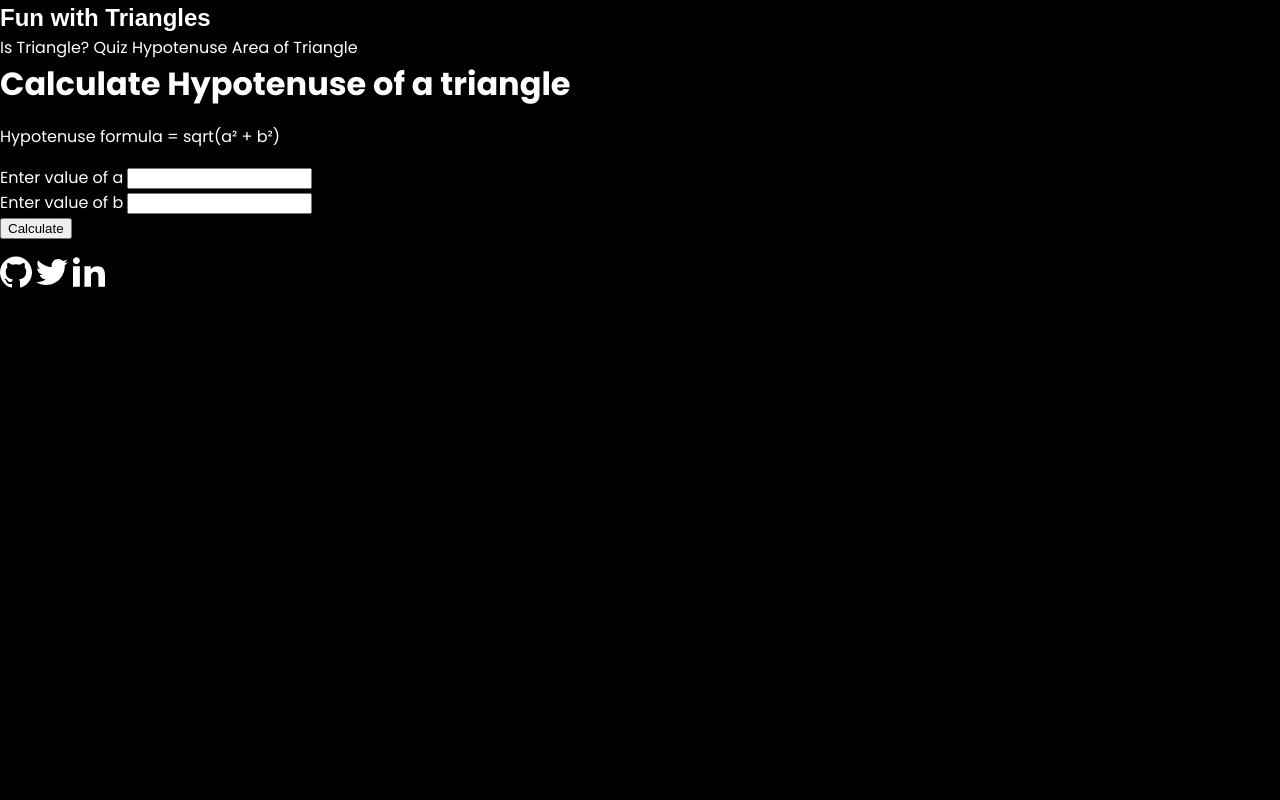
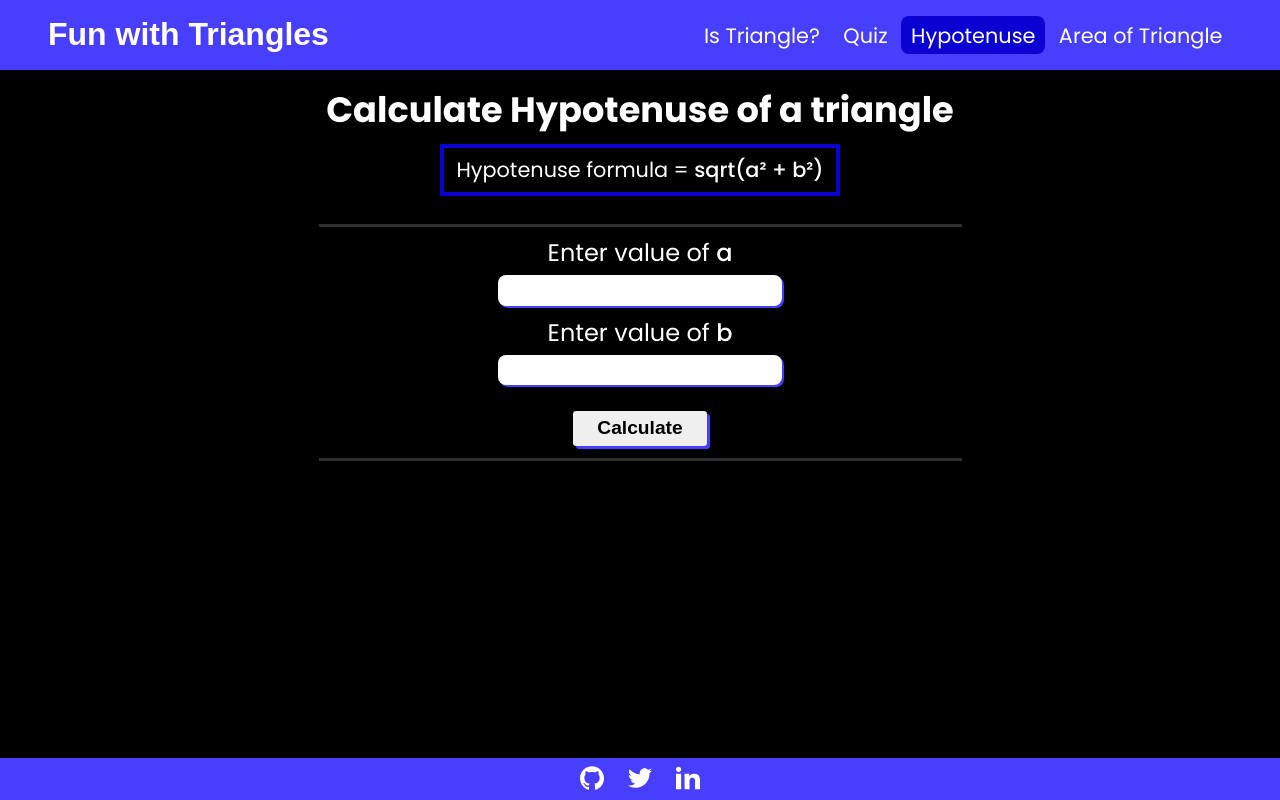
Before and after one commit to abhishekY495/fun-with-triangles, a plain HTML site: page pages/hypotenuse/hypotenuse.html in a window 1280 px wide. Drawn offline with Linux system fonts and the light colour scheme; a web font is replaced by a local one.

Commit message:
Added styling

```diff
--- a/style.css
+++ b/style.css
@@ -2,20 +2,22 @@
 @import url('https://fonts.googleapis.com/css2?family=Poppins:wght@400;500;700&display=swap');
 
 :root {
-    --primary-color: #662193;
-    --secondary-color: #b360eb;
-    --off-dark: #3e3e3e;
+    --primary-color: #483efe;
+    --secondary-color: #0a00d2;
+    --off-white: #e6e6e6;
+    --dark-gray: #2b2b2b;
 }
-
-
 body {
     background-color: black;
     color: white;
     margin: 0;
     padding: 0;
     font-family: 'Poppins', sans-serif;
+    display: flex;
+    flex-direction: column;
+    height: 100vh;
 }
-h1 {
+h1,p {
     margin: 0;
     padding: 0;
 }
@@ -24,10 +26,153 @@ a {
     text-decoration: none;
 }
 
+.nav-bar {
+    display: flex;
+    flex-direction: row;
+    align-items: center;
+    justify-content: space-between;
+    padding: 1rem 3rem;
+    background-color: var(--primary-color);
+}
 .nav-heading {
+    font-size: 2rem;
     font-family: 'Megrim', sans-serif;
+    margin: 0;
+}
+.nav-links {
+    padding-left: 2rem;
+}
+.nav-links .link {
+    font-size: 1.3rem;
+    padding: 0.3rem 0.6rem;
+}
+.link-active {
+    background-color: var(--secondary-color);
+    border-radius: 0.5rem;
+}
+
+main {
+    display: flex;
+    justify-content: center;
+    align-items: center;
+    flex-direction: column;
+}
+.heading {
+    margin: 0.8rem 0 0 0;
+    font-size: 2.2rem;
+}
+
+.input-container {
+    display: flex;
+    flex-direction: column;
+    justify-content: center;
+    align-items: center;
+}
+.input-container label {
+    font-size: 1.5rem;
+    margin: 0 0 0.3rem 0;
+}
+.input-container input {
+    font-size: 1.3rem;
+    padding: 0.2rem 0.5rem;
+    margin: 0 0 0.6rem 0;
+    border: none;
+    border-radius: 0.5rem;
+    box-shadow: 2px 2px var(--primary-color)
+}
+
+.check-btn, .calculate-btn {
+    font-size: 1.2rem;
+    border: none;
+    border-radius: 0.2rem;
+    padding: 0.4rem 1.5rem;
+    font-weight: 600;
+    margin: 1rem 0 0 0;
+    box-shadow: 3px 3px var(--primary-color);
+}
+.check-btn:active, .calculate-btn:active {
+    transform: translateY(2px);
+    box-shadow: none;
+}
+
+.divider {
+    width: 50%;
+    padding: 1.5px;
+    margin: 0 auto ;
+    background-color: rgba(255, 255, 255, 0.183);
+    border: none;
+    margin: 0.8rem 0 0.5rem 0;
+}
+
+#output-message {
+    font-size: 1.3rem;
+    margin: 0 0 0.3rem 0;
+}
+span {
+    font-weight: 500;
+}
+.gif {
+    width: 8rem;
+}
+
+.formula {
+    font-size: 1.3rem;
+    padding: 0.4rem 0.8rem;
+    margin: 0.5rem 0 1rem 0;
+    border: 0.3rem solid var(--secondary-color);
+}
+
+footer {
+    display: flex;
+    justify-items: center;
+    justify-content: center;
+    background-color: var(--primary-color);
+    padding: 0.2rem;
+    gap: 1.5rem;
+    margin-top: auto;
 }
 
 .social-icons {
-    width: 2rem;
+    width: 1.5rem;
+    margin-top: 0.3rem;
 }
+
+/* quiz-form */
+.quiz-form {
+    display: flex;
+    flex-direction: column;
+    gap: 0.5rem;
+    font-size: 1.2rem;
+}
+.question-container {
+    padding: 1rem 1rem 1rem 1.5rem;
+    border-radius: 0.5rem;
+}
+.question-container:nth-child(even) {
+    background-color: var(--dark-gray);
+}
+.question {
+    margin: 0 0 0.5rem 0;
+}
+.question-container label {
+    margin: 0 0.6rem 0 0;
+}
+
+#submit-btn {
+    font-size: 1.3rem;
+    border: none;
+    border-radius: 0.2rem;
+    padding: 0.4rem 1.5rem;
+    font-weight: 600;
+    margin: 1.5rem 0;
+    box-shadow: 3px 3px var(--primary-color);
+}
+#submit-btn:active {
+    transform: translateY(2px);
+    box-shadow: none;
+}
+
+.quiz-score {
+    font-size: 1.3rem;
+    margin: 0 0 1rem 0;
+}
```
